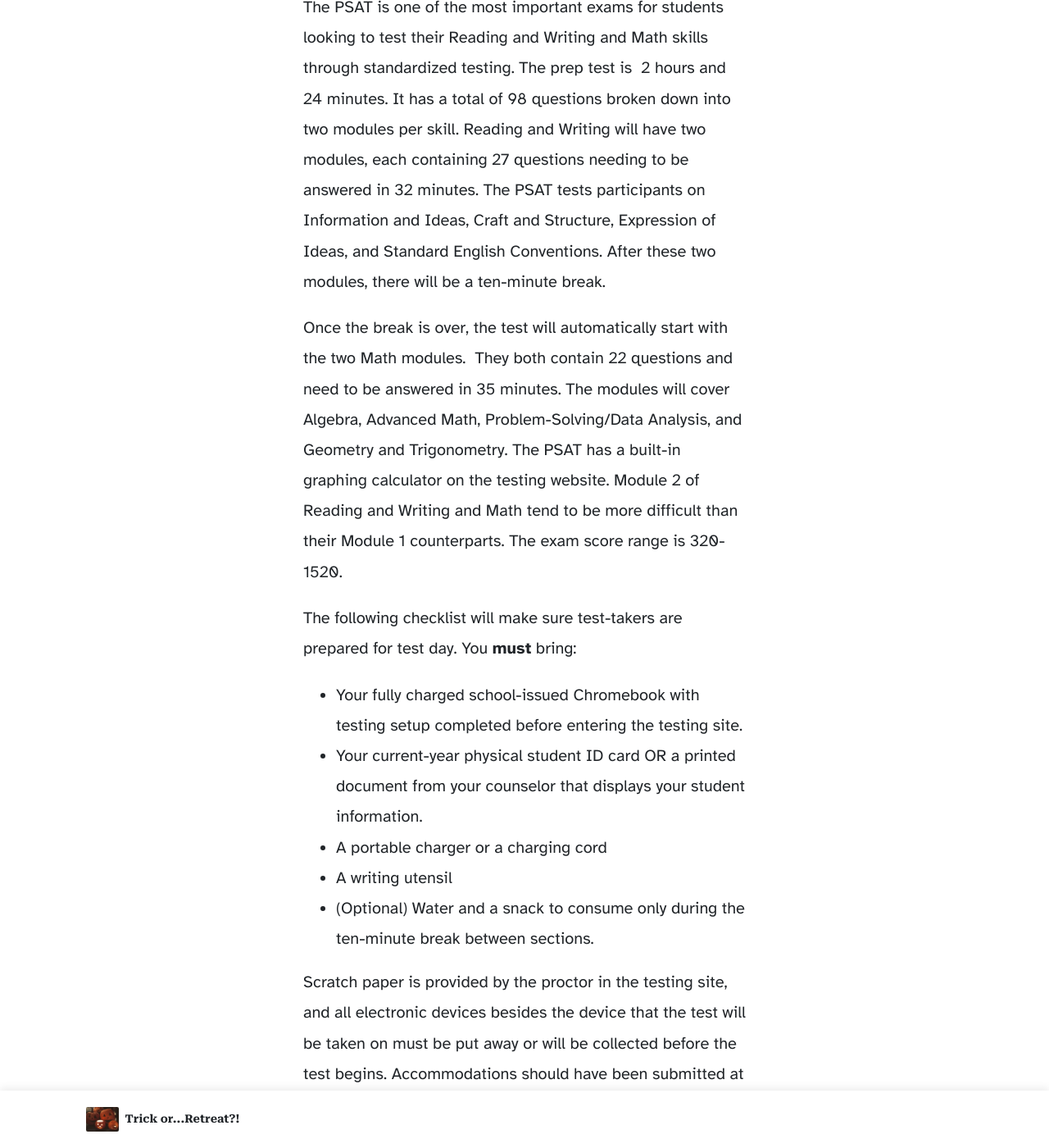
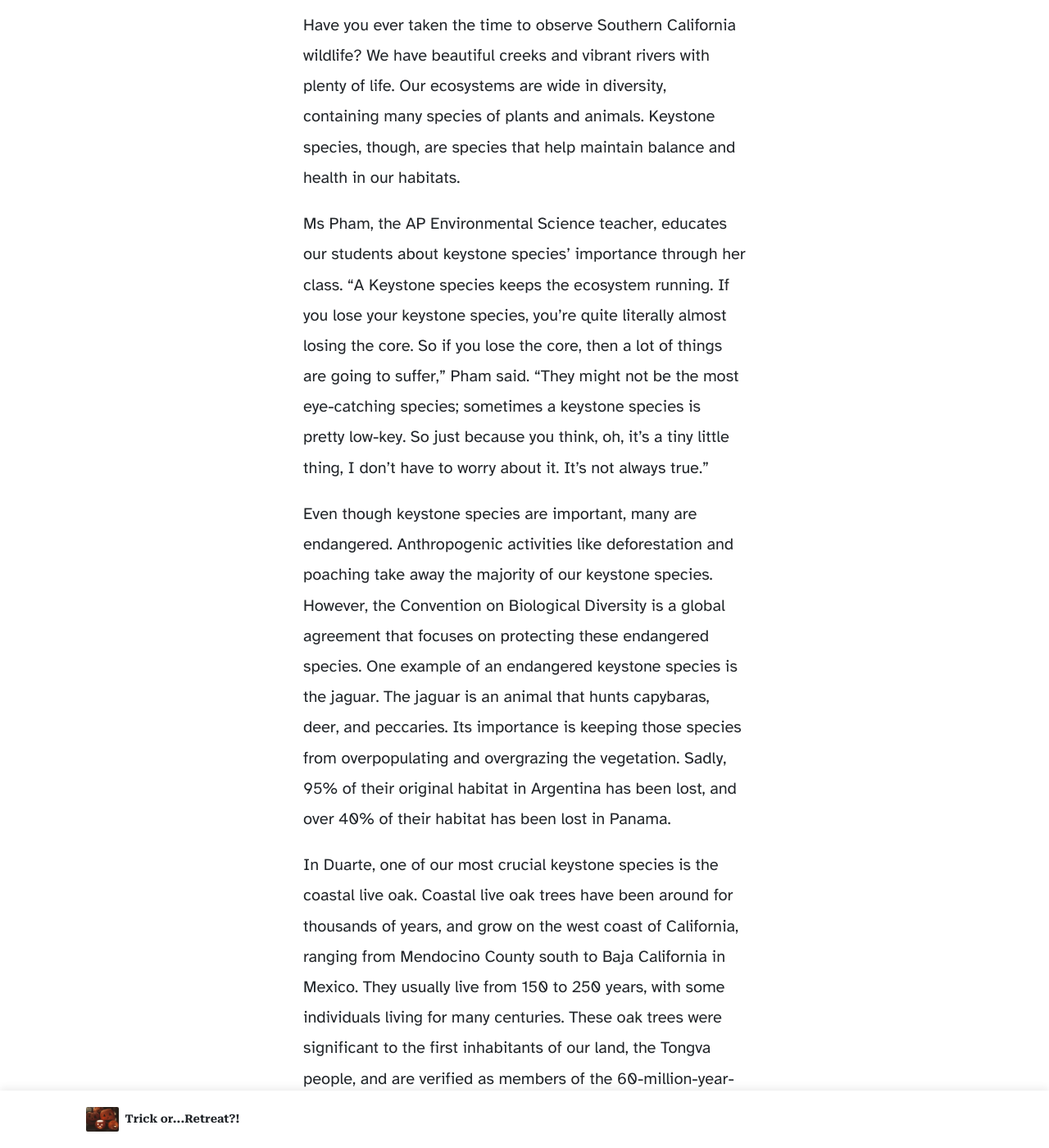
Before and after one commit to csartisan/csartisan.github.io, a Jekyll site: the page built from _posts/2026-10-21-are-you-psat-ready.md, in a window 1280 px wide and 1400 px high, scrolled down 531 px. Shown: the whole window at 82% size. Built offline with Jekyll 4.4.1, drawn with Linux system fonts in a browser that asks for light colours; nearby versions of some CDN libraries; comment, search, counter and statistics services are not loaded; some of the changed text lies outside the part shown.

Commit message:
Update _posts/2026-10-21-are-you-psat-ready.md (via Pages CMS)

```diff
--- a/_posts/2026-10-21-are-you-psat-ready.md
+++ b/_posts/2026-10-21-are-you-psat-ready.md
@@ -1,30 +1,16 @@
 ---
-title: Are You PSAT-Ready?
-author: Delight Kim
+title: The Importance of Keystone Species
+author: Ava Barrios
 categories: Essays
-image: /assets/images/posts/are-you-psat-ready-1.jpg
-date: 2026-10-17
-jumbotron: true
-featured: true
+image: /assets/images/posts/Importance of Keystone Species.jpg
+date: 2026-10-16
+jumbotron: false
+featured: false
 ---
-The PSAT is one of the most important exams for students looking to test their Reading and Writing and Math skills through standardized testing. The prep test is  2 hours and 24 minutes. It has a total of 98 questions broken down into two modules per skill. Reading and Writing will have two modules, each containing 27 questions needing to be answered in 32 minutes. The PSAT tests participants on Information and Ideas, Craft and Structure, Expression of Ideas, and Standard English Conventions. After these two modules, there will be a ten-minute break.
+Have you ever taken the time to observe Southern California wildlife? We have beautiful creeks and vibrant rivers with plenty of life. Our ecosystems are wide in diversity, containing many species of plants and animals. Keystone species, though, are species that help maintain balance and health in our habitats.
 
-Once the break is over, the test will automatically start with the two Math modules.  They both contain 22 questions and need to be answered in 35 minutes. The modules will cover Algebra, Advanced Math, Problem-Solving/Data Analysis, and Geometry and Trigonometry. The PSAT has a built-in graphing calculator on the testing website. Module 2 of Reading and Writing and Math tend to be more difficult than their Module 1 counterparts. The exam score range is 320-1520.
+Ms Pham, the AP Environmental Science teacher, educates our students about keystone species’ importance through her class. “A Keystone species keeps the ecosystem running. If you lose your keystone species, you’re quite literally almost losing the core. So if you lose the core, then a lot of things are going to suffer,” Pham said. “They might not be the most eye-catching species; sometimes a keystone species is pretty low-key. So just because you think, oh, it’s a tiny little thing, I don’t have to worry about it. It’s not always true.”
 
-The following checklist will make sure test-takers are prepared for test day. You **must** bring:
+Even though keystone species are important, many are endangered. Anthropogenic activities like deforestation and poaching take away the majority of our keystone species. However, the Convention on Biological Diversity is a global agreement that focuses on protecting these endangered species. One example of an endangered keystone species is the jaguar. The jaguar is an animal that hunts capybaras, deer, and peccaries. Its importance is keeping those species from overpopulating and overgrazing the vegetation. Sadly, 95% of their original habitat in Argentina has been lost, and over 40% of their habitat has been lost in Panama.
 
-- Your fully charged school-issued Chromebook with testing setup completed before entering the testing site.
-- Your current-year physical student ID card OR a printed document from your counselor that displays your student information.
-- A portable charger or a charging cord
-- A writing utensil
-- (Optional) Water and a snack to consume only during the ten-minute break between sections.
-
-
-
-Scratch paper is provided by the proctor in the testing site, and all electronic devices besides the device that the test will be taken on must be put away or will be collected before the test begins. Accommodations should have been submitted at least seven weeks before the test date. For our October 17 PSAT, the deadline was August 29th.
-
-“It is practice for the SAT. It gives students an opportunity to experience the format, timing, and types of questions they will see on the SAT. Students can receive a detailed score report since it identifies strengths and areas for improvement. As a junior, the PSAT score can qualify them for the National Merit Scholarship as well,” said CSArts learning specialist, Ms. Kang.
-
-“The College Board publishes the number of National Merit Scholarship Semi-Finalists/Finalists from each school every year. Therefore, schools get national recognition when they have students who qualify for the National Merit Scholarship program. Additionally, the College Board publishes practice resources on their SAT Suite Website.” said CSArts counselor Mindy Shiroma.
-
-Test- takers are also advised to do their own research about the test and look up any other questions they may have regarding it to their counselor or online. Remember that one bad test score is not the end of the world. You may have a setback, but there will always be more opportunities to follow as long as you persevere. Your hard work defines you, not your tests.
+In Duarte, one of our most crucial keystone species is the coastal live oak. Coastal live oak trees have been around for thousands of years, and grow on the west coast of California, ranging from Mendocino County south to Baja California in Mexico. They usually live from 150 to 250 years, with some individuals living for many centuries. These oak trees were significant to the first inhabitants of our land, the Tongva people, and are verified as members of the 60-million-year-old genus *Quercus*. For thousands of years, indigenous tribes have tended oak trees through controlled burning. They provide nutrients and moisture to the microbial life around them, along with spaces for animals like squirrels. Coastal oak trees aren’t endangered yet, but the more we raise awareness about keystone species, the more we can work to protect them. Keystone species are in danger now more than ever before, and it’s up to us to preserve what’s left of our ecosystems.
```
